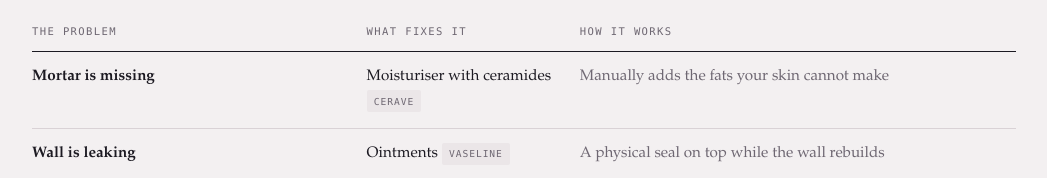
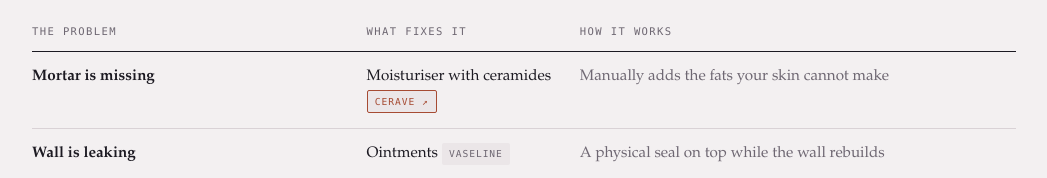
Before and after one commit to c3rra/eczema-explainer, a plain HTML site: page index.html in a window 1280 px wide. Shown: the part 4810-4988 px from the top of the page, without its empty margins (116-1163 px from the left). Drawn offline with Linux system fonts and the light colour scheme.

Commit message:
Link CeraVe tag in treatment table to the 454g cream on Amazon
Co-Authored-By: Claude Opus 5.5 <noreply@anthropic.com>

```diff
--- a/index.html
+++ b/index.html
@@ -471,6 +471,13 @@
     color: var(--muted);
     white-space: nowrap;
   }
+
+  a.tag-link {
+    color: var(--brick);
+    text-decoration: none;
+    border: 1px solid currentColor;
+  }
+  a.tag-link:hover { background: var(--brick); color: var(--surface-2); }
 
   /* ---------- pitfalls ---------- */
 
@@ -979,7 +986,7 @@
         <tbody>
           <tr>
             <td>Mortar is missing</td>
-            <td>Moisturiser with ceramides <span class="tag">CeraVe</span></td>
+            <td>Moisturiser with ceramides <a class="tag tag-link" href="https://www.amazon.co.uk/dp/B07CHPWFXK" target="_blank" rel="noopener">CeraVe &#8599;</a></td>
             <td>Manually adds the fats your skin cannot make</td>
           </tr>
           <tr>
```
